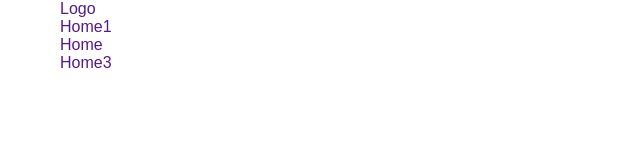
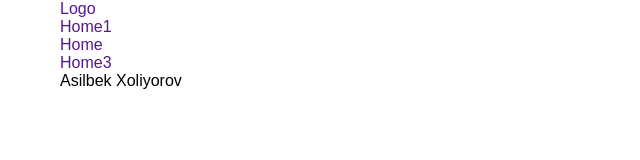
Before and after one commit to AsilbekXoliyorov441/jamoviy-ishlash1, a plain HTML site: page index.html in a window 1280 px wide. Shown: the whole page, without its empty margins (0-640 px from the left). Drawn offline with Linux system fonts and the light colour scheme.

Commit message:
adding changes

```diff
--- a/index.html
+++ b/index.html
@@ -26,7 +26,11 @@
   </header>
 
   <main>
-
+    <section id="home-hero">
+      <div class="container">
+        Asilbek Xoliyorov
+      </div>
+    </section>
   </main>
 
   <footer>
```
